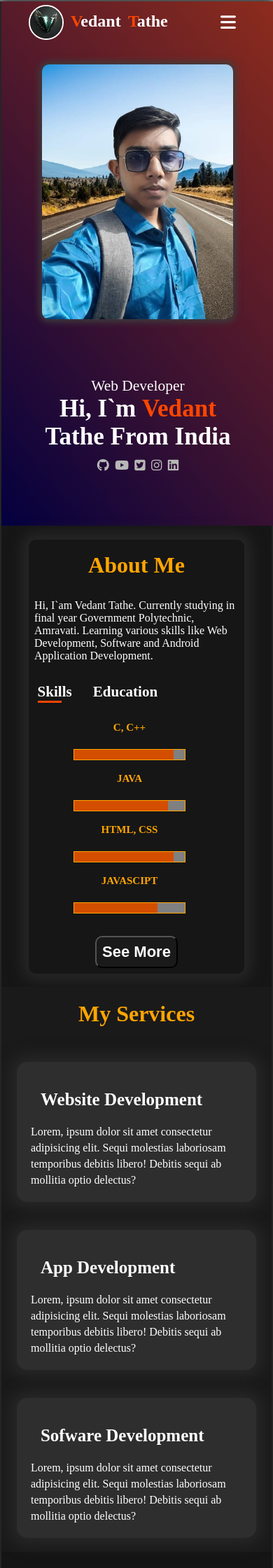
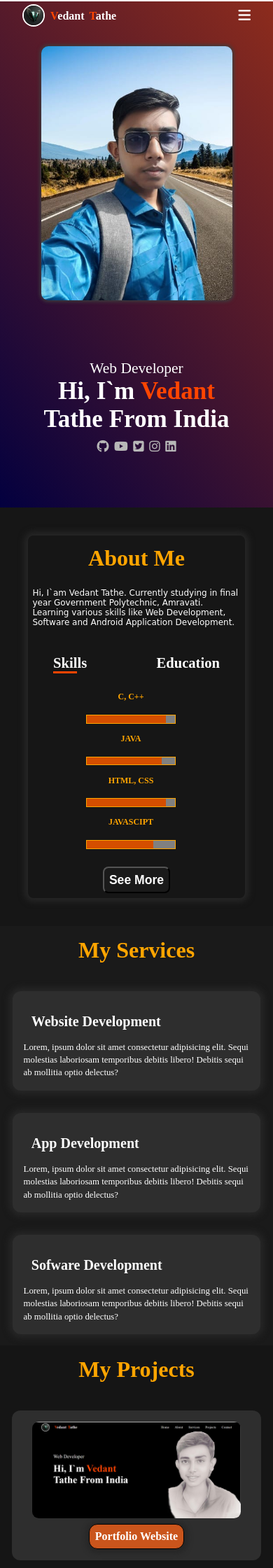
Before and after one commit to VedantTathe/Portfolio_Website, a PHP site: page / in a window 390 px wide. Shown: the top 2240 px of the page at 70% size. Run offline with PHP 8.4, Linux system fonts and the light colour scheme; some libraries are stand-ins or nearby versions.

Commit message:
website responsivity improved

```diff
--- a/css/style.css
+++ b/css/style.css
@@ -10,11 +10,15 @@ body {
     height: 100%;
 }
 
+html {
+    font-size: 62.5%;
+}
+
 /* <------------navbar------------> */
 
 nav {
-    padding: 5px 5px;
-    margin: 2px 50px;
+    padding: 0.5rem 0.5rem;
+    margin: .2rem 5.0rem;
     display: flex;
     align-items: center;
     justify-content: space-between;
@@ -22,8 +26,8 @@ nav {
 }
 
 nav img {
-    width: 50px;
-    border-radius: 25px;
+    width: 4.5rem;
+    border-radius: 2.5rem;
     border: 2px solid white;
     transition: 0.5s;
 
@@ -75,19 +79,20 @@ nav div:first-child {
 
 #logo_text {
     position: relative;
-    top: 10px;
-    left: 10px;
+    top: 1.0rem;
+    left: 1.0rem;
+    font-size: 1.4rem;
     cursor: pointer;
 }
 
 .nav_scroll {
     position: fixed;
-    top: -2px;
+    top: -.2rem;
     background-color: #272727;
     width: 100%;
     z-index: 2;
     margin-left: 0;
-    padding-left: 60px;
+    padding-left: 6.0rem;
 }
 
 .menu_scroll {
@@ -182,16 +196,16 @@ nav div:first-child {
     transform: scale(1.1);
 }
 
-.hero_symbols i{
-        margin: 5px;
-    font-size: 28px;
+.hero_symbols i {
+    margin: .5rem;
+    font-size: 2.8rem;
 
     color: rgb(183, 183, 183);
 }
 
-.hero_symbols{
+.hero_symbols {
 
-    margin: 10px 0px 10px 0px;
+    margin: 1.0rem 0rem 1.0rem 0rem;
 }
 
 
@@ -206,9 +220,11 @@ nav div:first-child {
 #about_page {
     color: white;
     background-color: rgb(22, 22, 22);
-    padding: 80px 100px;
+    padding: 8.0rem 10.0rem;
 
 }
+
+
 
 .about_col_1 {
     flex-basis: 35%;
@@ -230,17 +246,22 @@ nav div:first-child {
     flex-basis: 55%;
 }
 
+.about_col_2 h1{
+    font-size: 4rem;
+}
 
 .about_col_2 p {
-    margin: 30px 0px;
+    margin: 3.0rem 0rem;
+    font-size: 1.5rem;
+    font-family: cursive;
 }
 
 .about_menu {
     display: flex;
     justify-content: space-between;
     width: 40%;
-    font-size: 22px;
-    margin: 20px 0px;
+    font-size: 2.2rem;
+    margin: 2.0rem 0rem;
 }
 
 .tab_links {
@@ -251,11 +272,11 @@ nav div:first-child {
 .tab_links::after {
     content: '';
     width: 0;
-    height: 3px;
+    height: .3rem;
     background-color: orangered;
     position: absolute;
     left: 0;
-    bottom: -3px;
+    bottom: -.3rem;
     transition: 0.5s;
 }
 
@@ -272,15 +293,15 @@ nav div:first-child {
 }
 
 .tab_content ul li {
-    font-size: 16px;
+    font-size: 1.6rem;
     list-style: none;
-    line-height: 20px;
+    line-height: 2.0rem;
 }
 
 .tab_content span {
-    font-size: 15px;
+    font-size: 1.5rem;
     color: orange;
-    line-height: 40px;
+    line-height: 4.0rem;
     font-weight: 800;
 }
 
@@ -288,25 +309,27 @@ progress {
     border: 1px solid orange;
 
 }
+
 progress::-webkit-progress-bar {
     background-color: gray;
 }
+
 progress::-webkit-progress-value {
     background-color: rgb(212, 78, 0);
 }
 
- .tab_arrange{
+.tab_arrange {
     display: flex;
     justify-content: space-between;
     width: 100%;
-    padding-right: 20px;
+    padding-right: 2.0rem;
 }
 
- #btn1-alt{
+#btn1-alt {
     display: none;
 }
 
- #btn1{
+#btn1 {
     display: none;
 }
 
@@ -316,7 +339,7 @@ progress {
     background-color: rgb(26, 26, 26);
     /* height: 40vh; */
     color: white;
-    padding: 40px 60px 70px 60px;
+    padding: 4.0rem 6.0rem 7.0rem 6.0rem;
 
 }
 
@@ -325,43 +348,44 @@ progress {
     position: relative;
     justify-content: center;
     text-align: center;
-    margin-bottom: 50px;
+    margin-bottom: 5.0rem;
 
 }
 
 .service_box {
     display: grid;
-    grid-template-columns: repeat(auto-fit, minmax(250px, 1fr));
-    grid-gap: 40px;
-    /* overflow: hidden; */
+    grid-template-columns: repeat(auto-fit, minmax(25rem, 1fr));
+    grid-gap: 4.0rem;
+
+    font-size: 1.6rem;
 }
 
 .service_box div {
 
     background-color: rgb(46, 46, 46);
-    border-radius: 15px;
-    padding: 20px 20px;
+    border-radius: 1.5rem;
+    padding: 2.0rem 2.0rem;
 
     transition: 0.5s;
 }
 
 .service_box div:hover {
     background: linear-gradient(rgb(46, 46, 46), rgb(164, 61, 1));
-    transform: translateY(-10px);
+    transform: translateY(-1.0rem);
 }
 
 .service_box div h1 {
-    margin: 20px 14px;
-    font-size: 25px;
+    margin: 2.0rem 1.4rem;
+    font-size: 2.5rem;
 }
 
 .service_box div p {
-    line-height: 23px;
+    line-height: 2.3rem;
 }
 
 .service_box div i {
-    height: 10px;
-    font-size: 40px;
+    height: 1.0rem;
+    font-size: 4.0rem;
     font-weight: 600;
     color: white;
 }
@@ -371,40 +395,45 @@ progress {
     box-shadow: 0 0 1.25rem 0.625rem hsl(0deg 0% 15.38%);
 }
 
+.container>h1, .subtitle>h1{
+    color: orange;
+    font-size: 4rem;
+}
+
 /* <------------------Projects----------------> */
 
 .project_section {
     background-color: rgb(21, 21, 21, 1);
     /* height: 40vh; */
     color: white;
-    padding: 40px 60px 70px 60px;
+    padding: 4.0rem 6.0rem 7.0rem 6.0rem;
 }
 
 .projects {
     display: grid;
-    grid-template-columns: repeat(auto-fit, minmax(250px, 1fr));
-    grid-gap: 40px;
+    grid-template-columns: repeat(auto-fit, minmax(25rem, 1fr));
+    grid-gap: 4.0rem;
     overflow: hidden;
 }
 
 .projects img {
     width: 92%;
-    border-radius: 12px;
+    border-radius: 1.2rem;
     transition: 0.5s;
 }
 
 .projects>div {
     background-color: rgb(46, 46, 46);
-    border-radius: 15px;
-    padding: 20px 20px;
+    border-radius: 1.5rem;
+    padding: 2.0rem 2.0rem;
 
     transition: 0.5s;
 }
 
 .projects div>div {
     background-color: #ca551c;
-    border-radius: 15px;
-    padding: 10px 10px;
+    border-radius: 1.5rem;
+    padding: 1.0rem 1.0rem;
     border: 1px solid black;
     transition: 0.5s;
 }
@@ -429,55 +458,55 @@ progress {
     text-align: center;
     align-items: center;
     flex-direction: column;
-    gap: 10px;
+    gap: 1.0rem;
 }
 
 .projects_link a {
     text-decoration: none;
     color: white;
-    font-size: 20px;
+    font-size: 2.0rem;
     transition: 0.5s;
 }
 
 .projects_link:hover {
-    transform: translateY(-5px);
+    transform: translateY(-.5rem);
 }
 
 .projects_link a:hover {
     font-weight: 600;
-    font-size: 22px;
+    font-size: 2.2rem;
     color: rgb(255, 179, 0);
 }
 
 .subdown {
-    margin-top: 30px;
-    font-size: 22px;
-    margin-bottom: -60px;
+    margin-top: 3.0rem;
+    font-size: 2.2rem;
+    margin-bottom: -6.0rem;
     background-color: rgb(26, 26, 26);
     color: white;
     font-weight: 600;
     cursor: pointer;
-    padding: 8px;
-    border-radius: 10px;
+    padding: .8rem;
+    border-radius: 1.0rem;
     transition: 0.5s;
 }
 
 .subdown:hover {
     color: black;
     background-color: rgb(127, 127, 127);
-    transform: translateY(-5px);
+    transform: translateY(-.5rem);
 }
 
 .projects_link {
-    box-shadow: 1px 2px 0.75rem 0.625rem hsl(0deg 0% 15.38%);
+    box-shadow: .1rem .2rem 0.75rem 0.625rem hsl(0deg 0% 15.38%);
 }
 
 
-#btn2-alt{
+#btn2-alt {
     display: none;
 }
 
-.projects_box_hide{
+.projects_box_hide {
     display: none;
 }
 
@@ -664,75 +697,89 @@ form button {
 }
 
 
-/* <---making website responsive for smaller screens---> */
 
-#navbar i:hover {
-    box-shadow: 0 0 1.25rem 0.625rem hsl(0deg 0% 15.38%);
-    /* display: inline; */
-    color: brown;
-    background-color: #2a2827;
+/* <---making website responsive for small screens---> */
+
+@media(max-width: 1040px) {
+    html {
+        font-size: 55%;
+    }
 }
 
-@media only screen and (max-width: 1058px) {
-
-    .second_div {
-        margin: auto;
-        width: 99%;
+@media(max-width: 920px) {
+    html {
+        font-size: 50%;
+    }
 }
 
-    .first_div {
-        background-color: #1f1f1f;
+@media(max-width: 820px) {
+    html {
+        font-size: 45%;
+    }
 }
 
-    .third_div {
-        box-shadow: 0 0 1.25rem 0.625rem hsl(0deg 0% 15.38%);
+@media(max-width: 725px) {
+    html {
+        font-size: 40%;
+    }
 }
 
-    .nav_scroll {
-        width: 99%;
+@media(max-width: 650px) {
+    html {
+        font-size: 35%;
+    }
+}
 
+@media(max-width: 560px) {
+    html {
+        font-size: 30%;
+    }
+}
+
+@media(max-width: 485px) {
+    html {
+        font-size: 50%;
+    }
+}
+
+@media only screen and (max-width: 485px) {
+
+    #about_img {
+        display: none;
+    }
+
+    #hero_img {
+        display: block;
+    }
+
+    #hero_img {
+        width: 70vw;
+        margin: auto;
+        border-radius: 10px;
+        margin-top: 3.0rem;
+        box-shadow: 0px 0px 0.625rem 0.25rem #3d3d3d;
+    }
+
+    #hero_img {
+        display: block;
+    }
+
+    .hero_col_2 {
+        display: none;
     }
 
     #navbar i {
         display: block;
-    }
 
-    #navbar i {
-        font-size: 25px;
+        font-size: 2.5rem;
         cursor: pointer;
-    }
 
-    .nav_scroll .fa-bars {
-
-        margin-right: 10vh;
-    }
-
-    /* .about_menu {
-        margin: 20px 10px;
-    } */
-
-    .about_menu h3 {
-        margin: 0px 40px 0px -10px;
-    }
-
-
-
-    .contact_left h1 {
-        font-size: 4vw;
-    }
-
-    .contact_left p {
-        display: flex;
-    }
-
-    #about_page img {
-        width: 120%;
     }
 
     #menubar {
         background-color: #ca551c;
         height: 100vh;
-        width: 40vw;
+        width: 60vw;
         margin: auto;
         position: fixed;
         /* right: 0; */
@@ -778,154 +823,51 @@ form button {
         text-align: center;
     }
 
-
-    .more_skills{
-        display: block;
-    }
-
-
-    #btn1{
-        display: none;
-    }
-
-/*
-#hero_text {
-    padding-top: 11%;
-    margin-left: 10%;
-}
-
-#hero_text p {
-    margin-bottom: 20px;
-    font-size: 30px;
-}
-
-
-
-    #hero_text h1 {
-        font-size: 50px;
-        word-wrap: break-word;
-        width: 42vw;
-    } */
-
-}
-
-
-
-@media only screen and (max-width: 950px) {
-
     .nav_scroll .fa-bars {
 
         margin-right: 5vh;
     }
 
-    #navbar {
-        margin-left: 0;
-        padding-left: 10vw;
-    }
-
-    #menubar {
-        width: 60vw;
-    }
-
-
     .row {
         display: block;
     }
 
-    .contact_left {
-        margin: 0;
-        padding: 0;
-        text-align: center;
-    }
-
-
-    .contact_left p {
-        margin: auto;
-        width: fit-content;
-    }
-
-    .contact_left h1 {
-        /* color: red; */
-        font-size: 7vw;
-        margin: auto;
-        padding: 0px 0px 30px 0px;
-    }
-    #about_page img {
-        width: 42%;
-        margin: 0 20% 5% 20%;
-    }
-
-    #about_page{
-        padding: 5vw 10vw;
-    }
-
-    .about_col_1{
-        display: flex;
-        justify-content: center;
-    }
-
-    .about_col_2{
+    .about_col_2 {
         display: flex;
         flex-direction: column;
         align-items: center;
-        padding: 30px 50px 15px 50px;
+        padding: 3.0rem 5.0rem 1.5rem 5.0rem;
         box-shadow: 0 0 1.25rem 0.625rem hsl(0deg 0% 15.38%);
-        border-radius: 10px;
+        border-radius: 1.0rem;
     }
 
-    .about_col_2 span{line-height: normal;
+    .about_col_2 span {
+        line-height: normal;
         display: block;
-        margin: 16px 0px 0px 0px;
+        margin: 1.6rem 0px 0px 0px;
     }
 
-    .tab_content{
+    .tab_content {
         width: 100%;
     }
 
     .contact_left::after {
         content: '';
         width: 100%;
-        height: 3px;
+        height: .3rem;
         background-color: #313131;
         position: absolute;
         left: 0;
-        margin: 50px 0px;
+        margin: 5.0rem 0px;
         transition: 0.5s;
     }
 
-    .about_col_2 h1{
+    .about_col_2 h1 {
         color: orange;
     }
 
 
-
-}
-
-
-
-
-@media only screen and (max-width:790px)
-{
-    .about_menu{
-        font-size: 18px;
-        margin: 0px 0px 14px -50%;
-    }
-}
-
-
-
-@media only screen and (max-width: 680px) {
-
-    /* #hero_text h1 {
-        font-size: 40px;
-        word-wrap: break-word;
-
-    }
-    #hero_text p{
-        font-size: 27px;
-    } */
-
-    .tab_arrange{
+    .tab_arrange {
         display: flex;
         flex-direction: column;
         justify-content: center;
@@ -933,137 +875,13 @@ form button {
         align-items: center;
     }
 
-    #btn1{
+    #btn1 {
         display: block;
     }
 
-    .more_skills{
+    .more_skills {
         display: none;
     }
-}
-@media only screen and (max-width: 590px) {
-
-    .hero_col_2{
-        display: none;
-    }
-
-    #about_page img{
-        width: 55%;
-    }
-
-
-}
-
-
-
-
-
-@media only screen and (max-width: 930px)
-{
-    /* #hero_page{
-        background-image: none;
-        background-color: black;
-        width: 100vw;
-        height: fit-content;
-    } */
-
-    /* #about_img{
-        display: none;
-    }
-
-
-    #hero_img{
-        display: block;
-    }
-
-    #hero_img2{
-        display: none;
-    } */
-
-/*
-    #hero_img{
-    width: 70vw;
-    margin: auto;
-    border-radius: 10px;
-    margin-top: 30px;
-    box-shadow: 0px 0px 0.625rem 0.25rem #3d3d3d;
-    } */
-
-    /* #hero_text{
-        position: relative;
-        width: 100%;
-        display: flex;
-        flex-direction: column;
-        height: fit-content;
-        text-align: center;
-        align-items: center;
-          padding: 40px 40px 0px 40px;
-        margin: 0;
-    } */
-}
-
-
-
-
-
-@media only screen and (max-width: 450px){
-    /* #hero_text h1{
-        font-size: 30px;
-        width: 170px;
-    }
-    #hero_text p{
-        font-size: 20px;
-    } */
-
-    .about_col_2{
-        padding: 18px 8px 18px 8px;
-    }
-
-    .project_section{
-        padding: 20px 21px 20px 21px;
-    }
-    #contacts_page{
-        padding: 20px 22px 20px 22px;
-    }
-    .services{
-        padding: 20px 22px 20px 22px;
-    }
-
-    .copyright_sec{
-        font-size: 12px;
-    }
-
-    .contact_left p{
-        font-size: 18px;
-    }
-}
-
-
-@media only screen and (max-width: 350px)
-{
-    #logo_text h1{
-        font-size: 20px;
-    }
-
-    nav img{
-        width: 40px;
-    }
-
-    nav{
-        margin: 2px 35px;
-    }
-
-}
-
-
-
-
-
-
-/* hero page image changed */
-
-@media only screen and (max-width: 590px)
-{
 
 
     #hero_page {
@@ -1086,7 +904,7 @@ form button {
         width: 70vw;
         margin: auto;
         border-radius: 10px;
-        margin-top: 30px;
+        margin-top: 3.0rem;
         box-shadow: 0px 0px 0.625rem 0.25rem #3d3d3d;
     }
 
@@ -1107,19 +925,77 @@ form button {
     .hero_symbols i {
         font-size: 4.5vw;
         padding: 0;
-        margin: 2px;
+        margin: .2rem;
     }
 
-    .hero_text_div{
+    .hero_text_div {
         height: 35vh;
         display: flex;
     }
+
+
+
+    #logo_text h1 {
+        font-size: 2.0rem;
+    }
+
+    nav img {
+        width: 4rem;
+    }
+
+    nav {
+        margin: .2rem 3.5rem;
+    }
+
+    .about_menu{
+
+    width: 80%;
+    }
+
+    .about_col_2 {
+        padding: 1.8rem .8rem 1.8rem .8rem;
     }
 
 
-@media only screen and (max-width: 1410px) and (min-width:590px)
-{
-    #hero_text{
-        font-size: 2.5vw;
+
+    #about_page {
+
+        padding: 5rem 5rem;
     }
+
+    .project_section {
+        padding: 2.0rem 2.1rem 2.0rem 2.1rem;
     }
+
+    #contacts_page {
+        padding: 2.0rem 2.2rem 2.0rem 2.2rem;
+    }
+
+    .services {
+        padding: 2.0rem 2.2rem 2.0rem 2.2rem;
+    }
+
+    .copyright_sec {
+        font-size: .12rem;
+    }
+
+    .contact_left p {
+        font-size: 1.8rem;
+    }
+
+    .contact_left{
+        display: flex;
+        flex-direction: column;
+        justify-content: center;
+        align-items: center;
+    }
+    .contactme {
+        margin: 0rem .5rem 0rem 0rem;
+    }
+
+    .symbols{
+
+    margin: 1rem 0.5rem;
+    }
+
+}
--- a/index.html
+++ b/index.html
@@ -22,9 +22,9 @@
                             <img src="./images/logo.png" alt="">
                             <div id="logo_text">
                                 <h1 style="color: orangered;">V</h1>
-                                <h1 style="margin-left: -7px;">edant</h1>
+                                <h1 style="margin-left: -.5rem;">edant</h1>
                                 <h1 style="color: orangered;">&nbsp;T</h1>
-                                <h1 style="margin-left: -7px;">athe</h1>
+                                <h1 style="margin-left: -.5rem;">athe</h1>
                             </div>
 
                         </div>
@@ -39,7 +39,8 @@
                                     <li class="nav_links"><a href="#projects_page">Projects</a></li>
                                     <li class="nav_links"><a href="#contacts_page">Contact</a></li>
 
-</div>                            </ul>
+                                </div>
+                            </ul>
                             <i class="fa-solid fa-bars" onclick="menuOpen()"></i>
                         </div>
                     </nav>
@@ -52,7 +53,7 @@
                         <div class="row_hero">
                             <div id="hero_text" class="hero_col_1">
                                 <p>Web Developer</p>
-                            <h1>Hi, I`m <div class="name" id="myname" >Vedant </div> <br>Tathe From India</h1>
+                                <h1>Hi, I`m <div class="name" id="myname">Vedant </div> <br>Tathe From India</h1>
                                 <div class="hero_symbols">
                                     <a href="https://github.com/VedantTathe/"><i class="fa-brands fa-github"></i></a>
                                     <a href="https://youtube.com/@vedant_tathe"><i class="fa-brands fa-youtube"></i></a>
@@ -158,8 +159,7 @@
                                         <div class="subtitle">
                                             <button class="subdown" id="btn1" onclick="displayMoreSkills(true)">See
                                                 More</button>
-                                            <button class="subdown" id="btn1-alt"
-                                                onclick="displayMoreSkills(false)">See
+                                            <button class="subdown" id="btn1-alt" onclick="displayMoreSkills(false)">See
                                                 Less</button>
                                         </div>
                                     </div>
@@ -192,7 +192,7 @@
                 <div class="services" id="services_page">
                     <div class="container">
                         <div class="subtitle">
-                            <h1 style="color: orange;">My Services</h1>
+                            <h1>My Services</h1>
                         </div>
 
                         <div class="service_box">
--- a/js/script.js
+++ b/js/script.js
@@ -103,7 +103,7 @@ function displayMoreProjects(condition) {
 
     for (const pr of projects) {
         if (condition) {
-            pr.style.display = "block";
+            pr.style.display = "flex";
             document.getElementById("btn2").style.display = "none";
             document.getElementById("btn2-alt").style.display = "block";
 
```
Also changed, not shown: other parts of css/style.css (+69 -58 lines), images/2.png (deleted), images/Profile1-removebg-preview.png (deleted), images/WhatsApp_Image_2023-06-24_at_12.57.10-removebg-preview.png (deleted), images/profile777.png (deleted), images/profile_mobile.png (deleted), images/profile_mobile1.png (deleted), images/profile_new-removebg-preview.png (deleted), images/profile_new.png (deleted), images/profile_newnew.png (deleted), images/profile_newnew1.png (deleted). Lines whose indentation alone changed are shown as unchanged.
